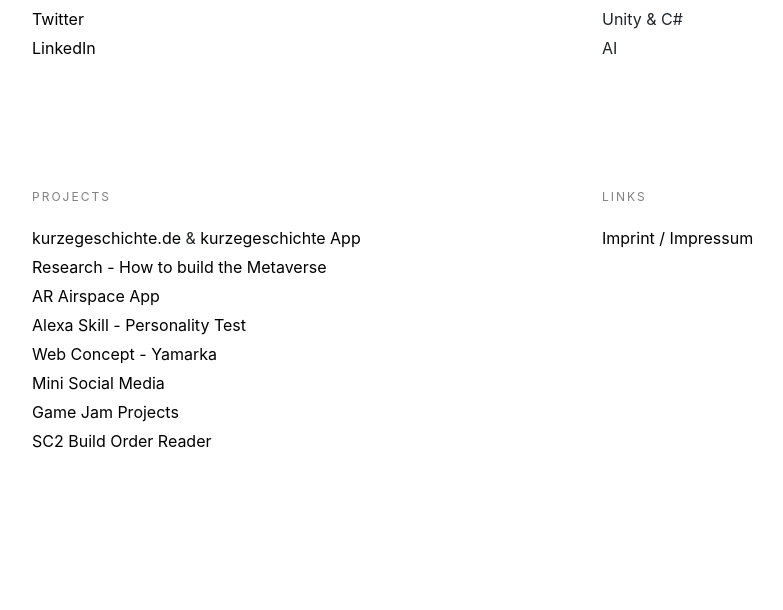
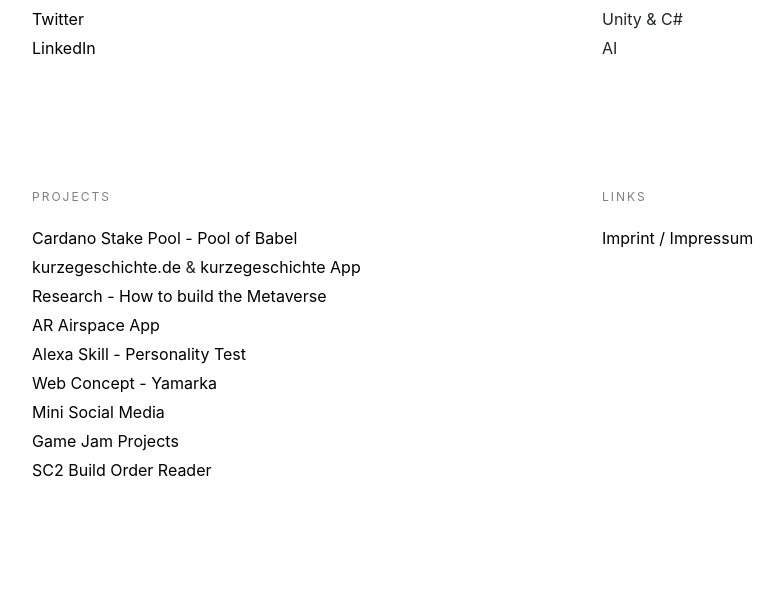
Before and after one commit to Padierfind/Tobler.io-Portfolio-2020, a Flask app: page / in a window 1280 px wide. Shown: the part 594-1204 px from the top of the page, without its empty margins (53-836 px from the left). Before the commit the page ends 1042 px from the top, so only its background shows below. Run offline with Flask 2, Linux system fonts and the light colour scheme; some libraries are stand-ins or nearby versions.

Commit message:
Added Pool of Babel.

```diff
--- a/templates/index_v1.html
+++ b/templates/index_v1.html
@@ -95,6 +95,9 @@
                     <div class="section_title">PROJECTS</div>
                     <ul>
                         <li>
+                            <a href="https://www.pool-of-babel.com/">Cardano Stake Pool - Pool of Babel</a>
+                        </li>
+                        <li>
                             <a href="https://www.kurzegeschichte.de">kurzegeschichte.de</a> & <a href="https://play.google.com/store/apps/details?id=io.tobler.kurzegeschichte">kurzegeschichte App</a>
                         </li>
                         <li>
```
